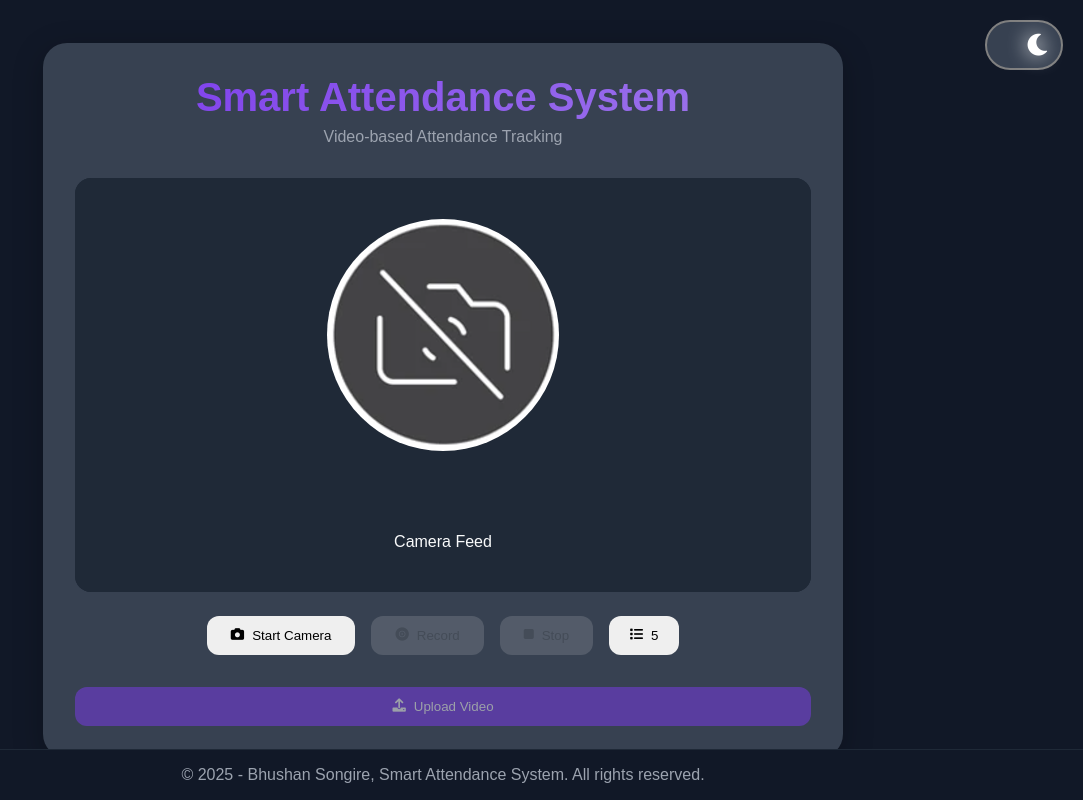
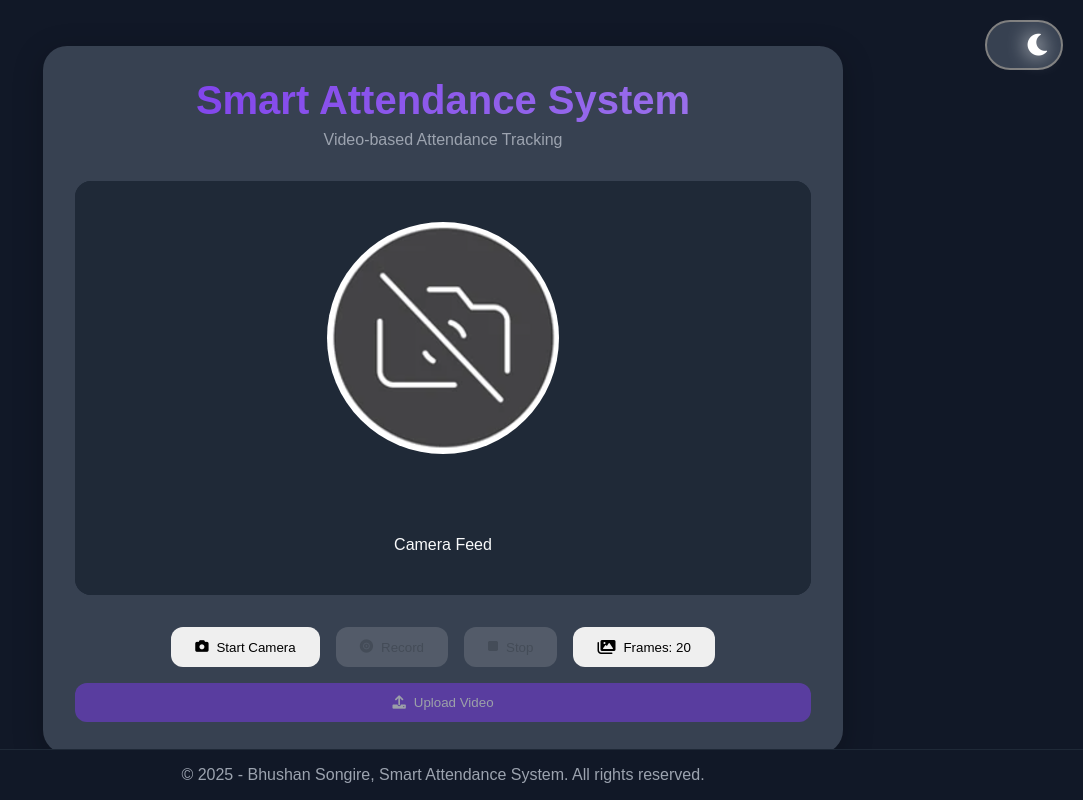
Before and after one commit to Bbs1412/SmartAttendanceSystem, a Flask app: page / in a window 1280 px wide. Shown: the whole page, without its empty margins (197-1280 px from the left). Run offline with Flask 3, Linux system fonts and the light colour scheme; parts of the project's set-up code (start-up, migrations or seed data) failed here and were passed over.

Commit message:
Refactor controls layout and update frame selection display in template

```diff
--- a/Templates/index.html
+++ b/Templates/index.html
@@ -33,6 +33,7 @@
                             <p>Camera Feed</p>
                         </div>
                     </div>
+                </div>
 
                 <div class="controls">
                     <button type="button" id="startCamera" class="btn">
@@ -52,8 +53,12 @@
 
                     <div class="dropdown">
                         <button type="button" id="frameSelect" class="btn">
-                                <i class="fas fa-list"></i>
-                                <span id="frameDisplay">5</span>
+                            <!--
+                                <i class="fas fa-layer-group"></i>
+                                <i class="fas fa-film"></i>
+                                -->
+                            <i class="fas fa-images"></i>
+                            <span id="frameDisplay">Frames: 20</span>
                         </button>
                         <div class="dropdown-content">
                             <p>Number of Frames</p>
@@ -64,7 +69,6 @@
                                 <li data-value="50">50</li>
                                 <li data-value="100">100</li>
                             </ul>
-                            </div>
                         </div>
                     </div>
                 </div>
--- a/assets/style.css
+++ b/assets/style.css
@@ -211,6 +211,9 @@ video {
     z-index: 100;
     text-align: center;
     min-width: 100px;
+
+    left: 50%;
+    transform: translateX(-50%);
 }
 
 .dropdown-content p {
@@ -245,10 +248,21 @@ video {
 
 /* Dropdown button styling */
 .dropdown button {
-    width: 70px;
+    display: flex;
+    align-items: center;
     justify-content: center;
+    gap: 0.5rem;
+    /* Space between icon and text */
+    width: auto;
+    /* Automatically adjust width */
+    padding: 0.75rem 1.5rem;
+    text-align: center;
 }
 
 .dropdown-content ul li[data-value="20"]:hover {
     background: var(--success-color);
 }
+
+.dropdown button i {
+    font-size: 1rem;
+}
```
Lines whose indentation alone changed are shown as unchanged.
